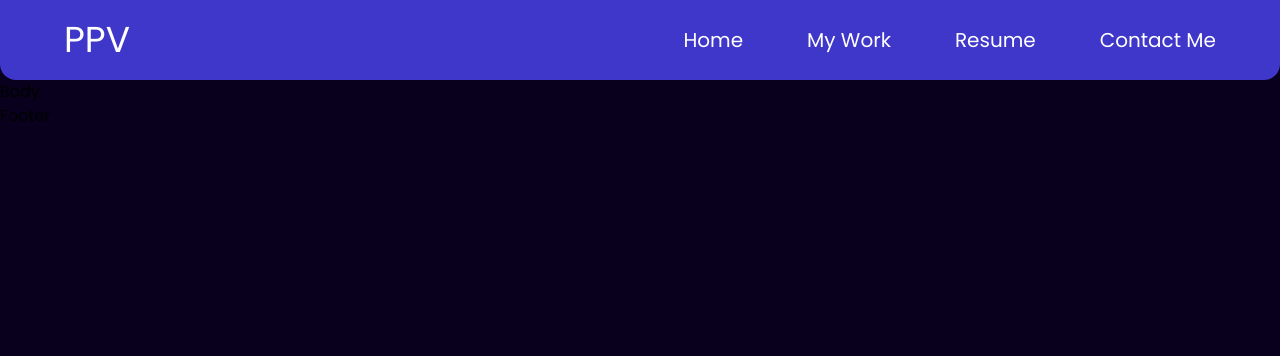
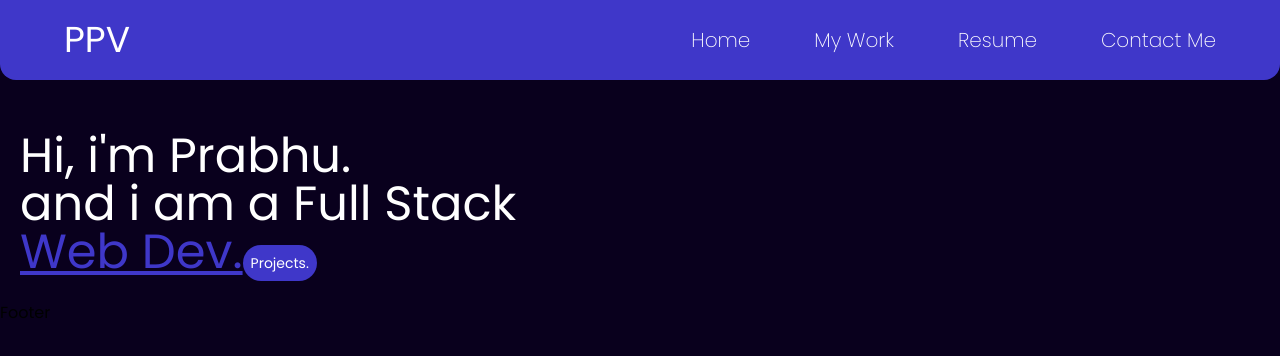
Before and after one commit to S550Stang/portfoliov3, a React (Create React App) app: page / in a window 1280 px wide. Shown: the top 356 px of the page. Built offline with nearby package versions, Linux system fonts and the light colour scheme.

Commit message:
refactor intro component

```diff
--- a/src/components/Body/Body.js
+++ b/src/components/Body/Body.js
@@ -1,5 +1,10 @@
-import React from "react";
+import { Heading } from "./bodyComponent/Heading";
 
 export const Body = () => {
-  return <div>Body</div>;
+  return (
+    <div className=" text-white">
+      <div className="w-screen h-28"></div>
+      <Heading />
+    </div>
+  );
 };
--- /dev/null
+++ b/src/components/Body/bodyComponent/Heading.jsx
@@ -0,0 +1,19 @@
+import React from "react";
+
+export const Heading = () => {
+  return (
+    <div
+      id="Home"
+      className="container mx-auto text-5xl break-words p-5 space-y-4"
+    >
+      Hi, i'm Prabhu.
+      <br />
+      and i am a Full Stack
+      <br />
+      <span className="text-[#3F37C9] underline">Web Dev.</span>
+      <button className="bg-[#3F37C9] text-sm p-2 rounded-3xl cursor-pointer ">
+        <a href="#MyWork">Projects.</a>
+      </button>
+    </div>
+  );
+};
--- a/src/components/Navbar/Navbar.js
+++ b/src/components/Navbar/Navbar.js
@@ -4,8 +4,8 @@ import { NavbarLogo } from "./navbarComponent/NavbarLogo";
 export const Navbar = () => {
   return (
     <div
-      className="text-white flex justify-between
-     items-center w-screen h-20 p-5 md:px-8 lg:px-12 xl:px-16 2xl:px-24  bg-[#3F37C9] rounded-b-2xl"
+      className="text-white bg-[#3F37C9] flex justify-between
+     items-center w-screen h-20 p-5 md:px-8 lg:px-12 xl:px-16 2xl:px-24 rounded-b-2xl fixed "
     >
       <NavbarLogo />
       <NavbarMenu />
--- a/src/components/Navbar/navbarComponent/NavbarDropDown.jsx
+++ b/src/components/Navbar/navbarComponent/NavbarDropDown.jsx
@@ -7,20 +7,20 @@ export const NavbarDropDown = ({ menu }) => {
       {menu ? (
         <motion.div
           animate={{ y: 1 }}
-          className="fixed left-0 right-0 w-screen h-28 bg-[#3F37C9] rounded-b-2xl"
+          className="fixed left-0 right-0 w-screen h-28 bg-gradient-to-br from-[#3F37C9]  to-transparent bg-opacity-40  backdrop-blur-md shadow-xl   rounded-b-2xl"
         >
           <ul className="px-5 font-light">
             <motion.li
-              initial={{ x: 100 }}
+              initial={{ x: "100vw" }}
               animate={{ x: 1 }}
-              transition={{ type: "spring", stiffness: 100, delay: 0.1 }}
+              transition={{ type: "spring", stiffness: 100, delay: 0 }}
             >
               <a href="#Home" className="hover:underline">
                 Home
               </a>
             </motion.li>
             <motion.li
-              initial={{ x: 100 }}
+              initial={{ x: "100vw" }}
               animate={{ x: 1 }}
               transition={{ type: "spring", stiffness: 100, delay: 0.2 }}
             >
@@ -29,7 +29,7 @@ export const NavbarDropDown = ({ menu }) => {
               </a>
             </motion.li>
             <motion.li
-              initial={{ x: 100 }}
+              initial={{ x: "100vw" }}
               animate={{ x: 1 }}
               transition={{ type: "spring", stiffness: 100, delay: 0.3 }}
             >
@@ -38,7 +38,7 @@ export const NavbarDropDown = ({ menu }) => {
               </a>
             </motion.li>
             <motion.li
-              initial={{ x: 100 }}
+              initial={{ x: "100vw" }}
               animate={{ x: 1 }}
               transition={{ type: "spring", stiffness: 100, delay: 0.4 }}
             >
--- a/src/components/Navbar/navbarComponent/NavbarMenu.jsx
+++ b/src/components/Navbar/navbarComponent/NavbarMenu.jsx
@@ -16,7 +16,7 @@ export const NavbarMenu = () => {
           <HiOutlineMenuAlt4 className="w-7 h-7" />
         )}
       </button>
-      <ul className="hidden md:flex justify-between items-center font-lighter md:gap-6 lg:gap-10 xl:gap-16 2xl:gap-28 md:text-md lg:text-lg xl:text-xl 2xl:text-2xl ">
+      <ul className="hidden md:flex justify-between items-center font-extralight md:gap-6 lg:gap-10 xl:gap-16 2xl:gap-28 md:text-md lg:text-lg xl:text-xl 2xl:text-2xl ">
         <li>
           <a href="#Home" className="hover:underline">
             Home
```
